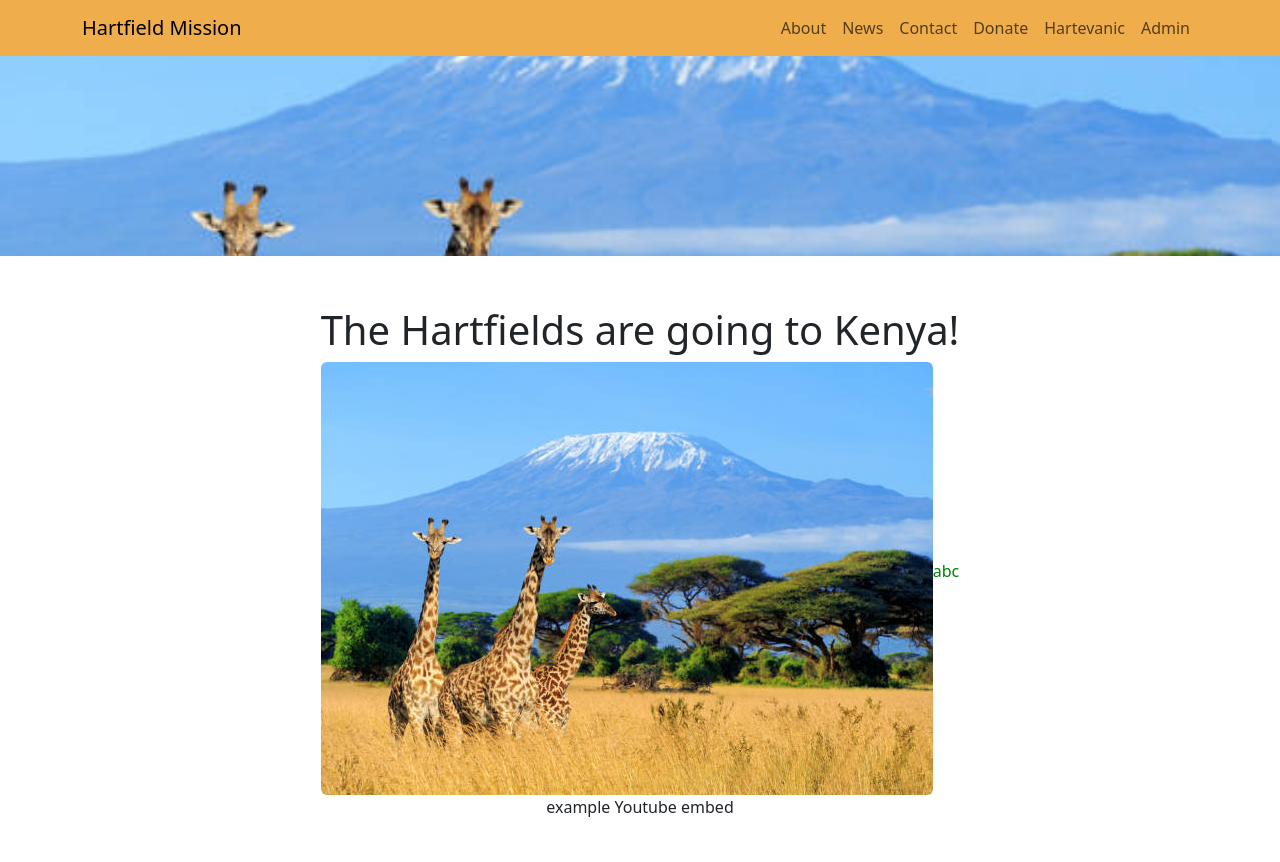
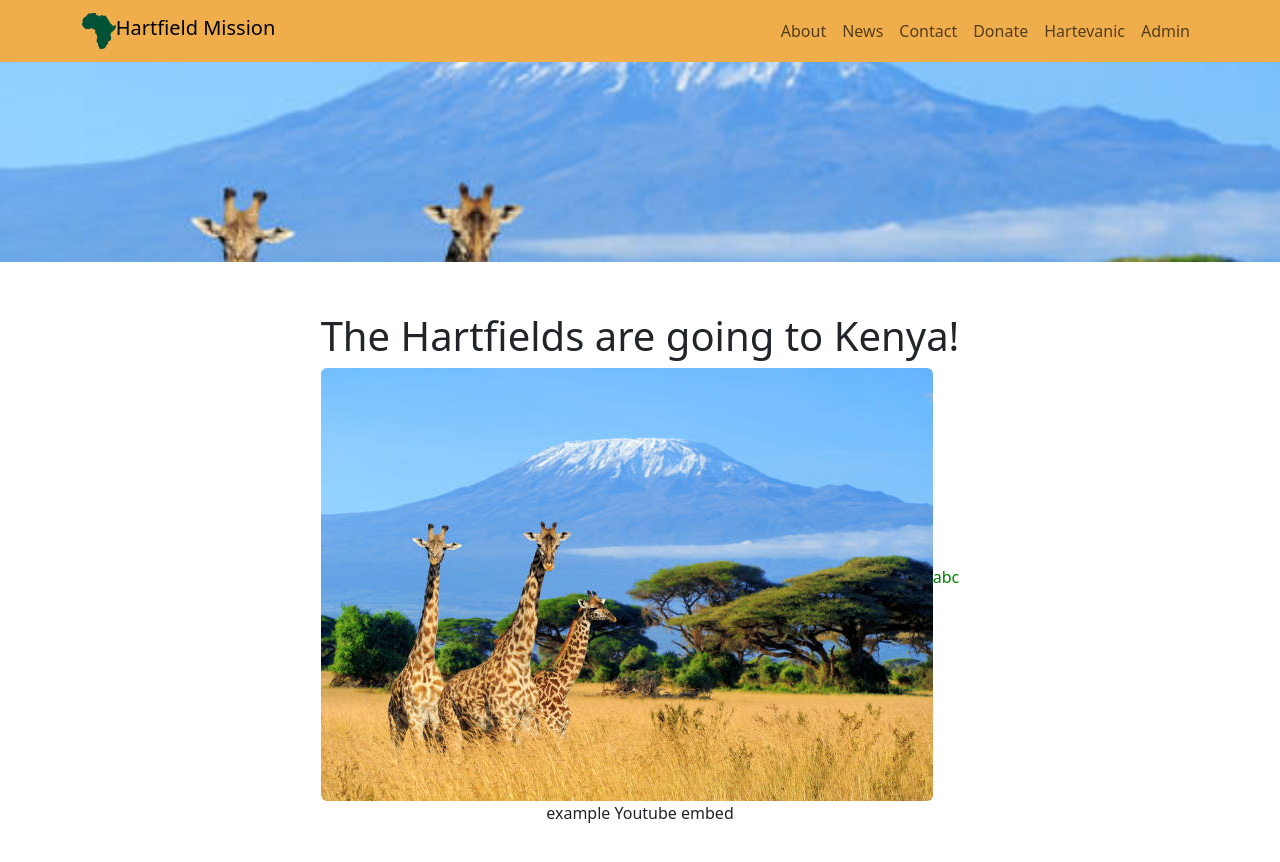
Before and after one commit to StephenHartfield/hartfield-mission, a React (Create React App) app: page / in a window 1280 px wide. Shown: the top 862 px of the page. Built offline with nearby package versions, Linux system fonts and the light colour scheme; no server answers.

Commit message:
added placeholder logo image in navbar, did some css changes in News

```diff
--- a/src/components/Navigation.css
+++ b/src/components/Navigation.css
@@ -4,3 +4,14 @@
     align-items: flex-end;
     background-color:#EFAE4B;
 }
+
+.navBrand {
+    display: flex;
+    align-items:flex-start;
+}
+
+.logo {
+    width: 5%;
+    height: 5%;
+    align-items: flex-start;
+}
--- a/src/components/Navigation.js
+++ b/src/components/Navigation.js
@@ -3,15 +3,19 @@ import Nav from 'react-bootstrap/Nav';
 import Navbar from 'react-bootstrap/Navbar';
 import Image from 'react-bootstrap/Image';
 import './Navigation.css';
+import logo from "../assets/africa.png";
 
-function Navigation({user}) {
+// the logo used for the import is taken from Google. Copyrights unknown - should change to useable logo before publishing.
+
+function Navigation({ user }) {
   return (
     <Navbar expand="lg" className="navigation">
       <Container>
-      <style>
+        <style>
 
-      </style>
-        <Navbar.Brand href="/">Hartfield Mission</Navbar.Brand>
+        </style>
+
+        <Navbar.Brand href="/" className="navBrand"><img src={logo} className="logo" />Hartfield Mission</Navbar.Brand>
         <Navbar.Toggle aria-controls="basic-navbar-nav" />
         <Navbar.Collapse id="basic-navbar-nav">
           <Nav className="ms-auto mb-2 mb-lg-0">
@@ -21,7 +25,7 @@ function Navigation({user}) {
             <Nav.Link href="/donate">Donate</Nav.Link>
             <Nav.Link href="/hartevanic">Hartevanic</Nav.Link>
             <Nav.Link href='/admin'>Admin</Nav.Link>
-            { user && <Nav.Link>{user.email}</Nav.Link>}
+            {user && <Nav.Link>{user.email}</Nav.Link>}
           </Nav>
         </Navbar.Collapse>
       </Container>
--- a/src/routes/News.css
+++ b/src/routes/News.css
@@ -1,3 +1,18 @@
 .title {
     font-size: xx-large;
 }
+
+.titleInput {
+    background-color: lightgray;
+    border-width: 5px;
+    border-color:black;
+}
+
+.paragraph {
+    background-color: lightgray;
+}
+
+.paragraphInput {
+    border-width: 3px;
+    border-color:black;
+}
--- a/src/routes/News.js
+++ b/src/routes/News.js
@@ -208,12 +208,13 @@ function News({ user, storagePath }) {
             <br />
             {user && user.email && (
                 <>
-                    <input name="newTitle" key={'newsTitle'} type="text" className="title" placeholder="Title" value={newsTitle} onChange={e => setNewsTitle(e.target.value)} />
+                    <input name="newTitle" key={'newsTitle'} type="text" className="title titleInput" placeholder="Title..." value={newsTitle} onChange={e => setNewsTitle(e.target.value)} />
                     <br />
                     {updatePosts.map((p, idx) => (
                         <><textarea name="updatePost" key={'p ' + idx}
                             id={'p ' + idx}
                             value={p}
+                            className="paragraph paragraphInput"
                             onChange={e => changePost(e.target.value, idx)} rows="5" cols="50" placeholder="Enter details here..."></textarea>
                             <button onClick={removeTextArea} style={{ backgroundColor: 'red' }}><DeleteIcon /></button>
                         </>
@@ -262,7 +263,7 @@ function News({ user, storagePath }) {
                         {newsData && newsData.map((g) => (
                             <p><div className="title">{g.title}</div><br />
                                 <div style={{ display: "flex", justifyContent: "center", alignItems: "center", flexDirection: g.configuration === "2" ? "row" : "row-reverse" }}>
-                                    <div style={{ margin: "0 10%", width: "200px", display: g.configuration === "3" ? "none" : "block" }}>{g.paragraphs && g.paragraphs.map((p) => (<p>{p}</p>))}</div>
+                                    <div style={{ margin: "0 10%", width: "200px", display: g.configuration === "3" ? "none" : "block" }} className="paragraph">{g.paragraphs && g.paragraphs.map((p) => (<p>{p}</p>))}</div>
                                     <div style={{ margin: "0 10%", height: "200px", width: "200px", display: g.configuration === "4" ? "none" : "block" }}>
                                         <img src={g.image} width="100%" height="100%"></img>
                                     </div>
```
Also changed, not shown: src/assets/africa.png (added).
